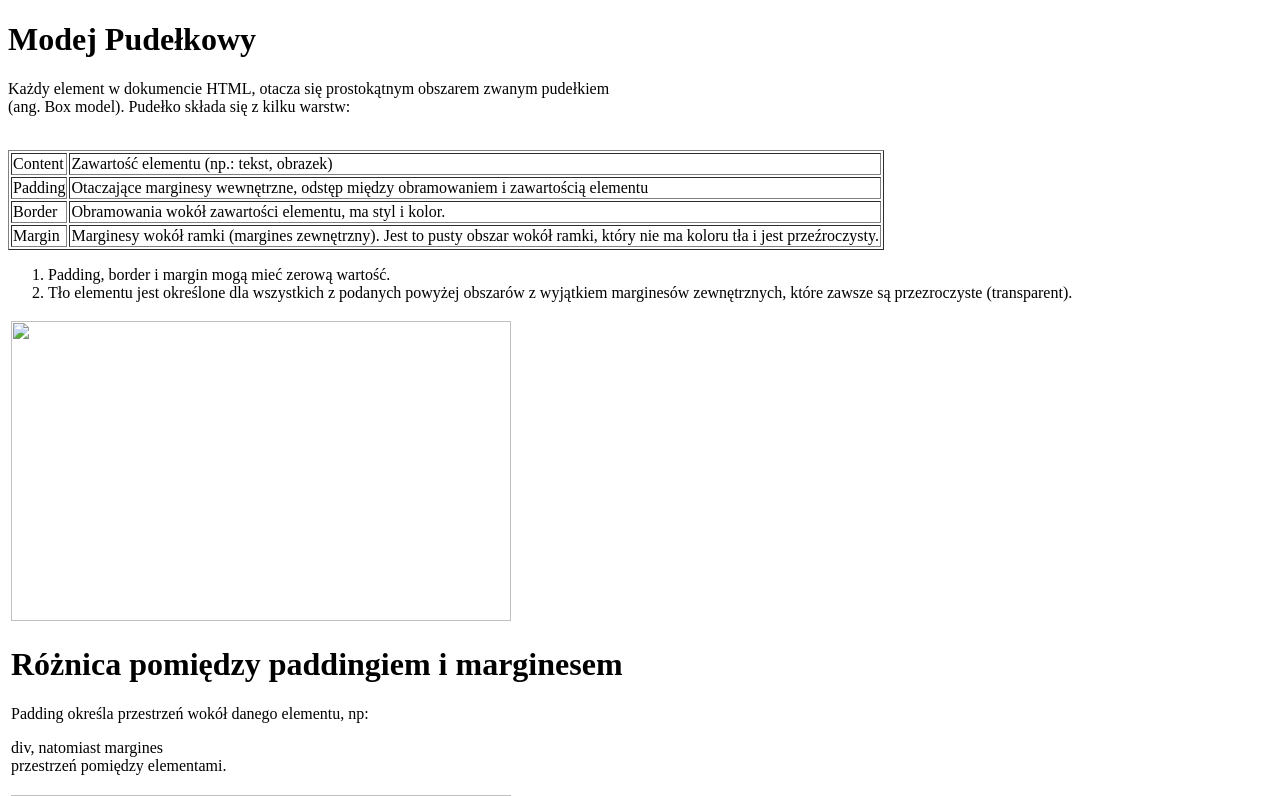
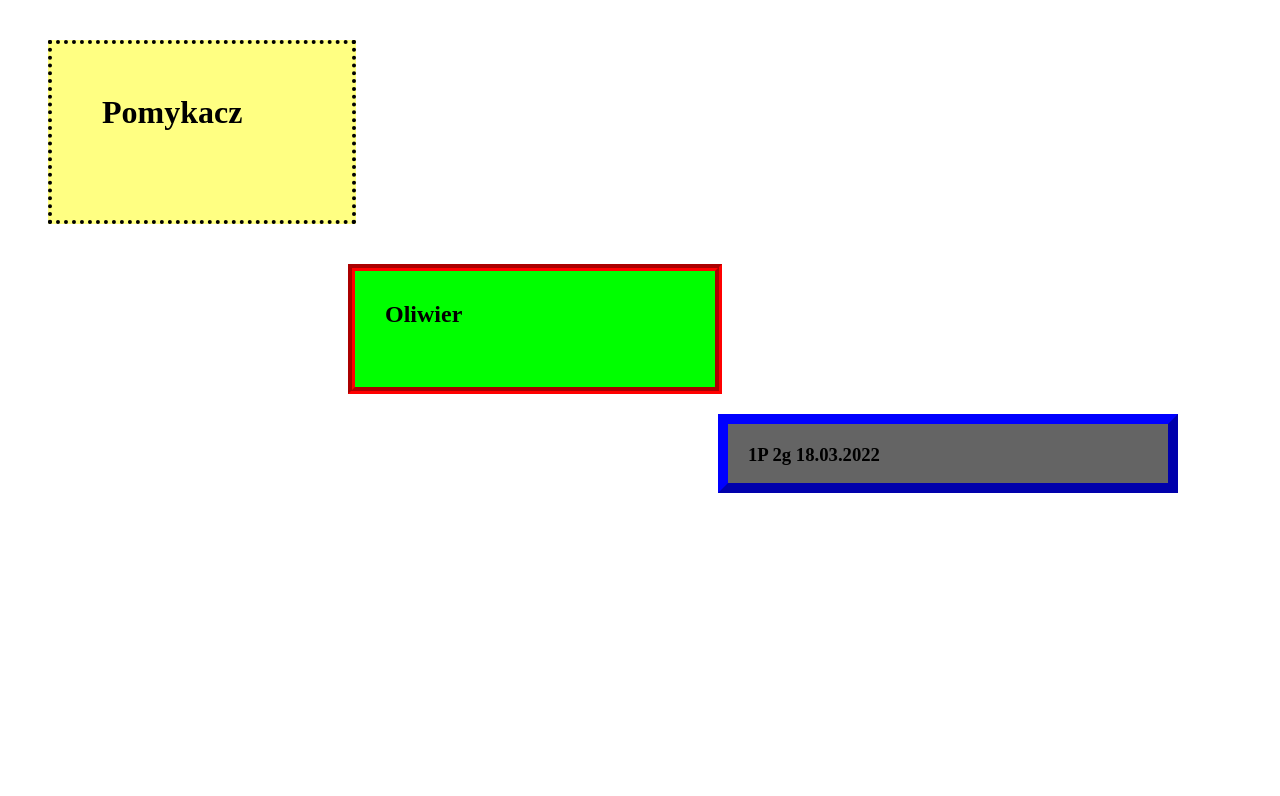
Before and after one commit to gezyxx/23zad_css, a plain HTML site: page zadanie_33_pomy.html in a window 1280 px wide. Shown: the top 796 px of the page. Drawn offline with Linux system fonts and the light colour scheme.

Commit message:
Update zadanie_33_pomy.html

```diff
--- a/zadanie_33_pomy.html
+++ b/zadanie_33_pomy.html
@@ -1,64 +1,38 @@
-<!DOCTYPE HTML>
-<html lang="pl">
+<html>
  <head>
-  <meta charset="UTF-8" />
-</head>
-<body>
-<h1>Modej Pudełkowy</h1>
-<p>Każdy element w dokumencie HTML, otacza się prostokątnym obszarem zwanym pudełkiem <br>
-(ang. Box model). Pudełko składa się z kilku warstw:</p><br>
-<table border="1">
-<tr>
-<td> Content </td>
-<td> Zawartość elementu (np.: tekst, obrazek) </td>
-</tr>
-<tr>
-<td> Padding </td>
-<td> Otaczające marginesy wewnętrzne, odstęp między obramowaniem i
-zawartością elementu </td>
-</tr>
-<tr>
-<td> Border </td>
-<td> Obramowania wokół zawartości elementu, ma styl i kolor. </td>
-</tr>
-<tr>
-<td> Margin </td>
-<td> Marginesy wokół ramki (margines zewnętrzny). Jest to pusty obszar wokół
-ramki, który nie ma koloru tła i jest przeźroczysty.
- </td>
-</tr>
-</table>
-<ol type=1 start=1>
-<li>Padding, border i margin mogą mieć zerową wartość.</li>
-<li>Tło elementu jest określone dla wszystkich z podanych powyżej obszarów z wyjątkiem
-marginesów zewnętrznych, które zawsze są przezroczyste (transparent).</li>
-</ol>
-<table>
-<tr>
-<td>
-<IMG SRC="zdj1.png" ALIGN=left BORDER=0.5 WIDTH=500 HEIGHT=300><br>
-</td>
-</tr>
-<tr>
-<td>
-<h1>Różnica pomiędzy paddingiem i marginesem</h1>
-<p>Padding określa przestrzeń wokół danego elementu, np: <p> div, natomiast margines <br>
-przestrzeń pomiędzy elementami.</p></td>
-</tr>
-<tr>
-<td>
-<IMG SRC="zdj2.png" ALIGN=left BORDER=0.5 WIDTH=500 HEIGHT=300>
-</td>
-</tr>
-<tr>
-<td>
-<p>Jak widać na rysunku, padding oznaczony jest kolorem niebieskim. Określa on wielkość <br>
-przestrzeni wokół elementu <p>. Element ten posiada również margines zaznaczony kolorem <br>
-pomarańczowym. Jest to odległość od brzegu elementu <body>.</p><br>
-</td>
-</tr>
-</table>
-</body>
+<title>zadanie 33-Pomykacz</title>
+<meta charset="utf-8" />
 
-
+<style type="text/css">
+ h1 {
+ width: 200px;
+ height:2cm;
+ padding : 50px;
+ margin : 40px;
+ border : 4px dotted black;
+ background : rgb(255,255,130);
+ }
+ h2 {
+ width: 300px;
+ height:1.5cm;
+ padding : 30px;
+ margin-left : 340px;
+ border : 7px groove red;
+ background : rgb(0,255,0);
+ }
+ h3 {
+ width: 400px;
+ height:0.5cm;
+ padding : 20px;
+ margin-left : 710px;
+ border : 10px outset blue;
+ background : rgb(100,100,100);
+ }
+ </style>
+ </head>
+ <body>
+ <h1>Pomykacz</h1>
+ <h2>Oliwier</h2>
+ <h3>1P 2g 18.03.2022</h3>
+ </body>
 </html>
```
